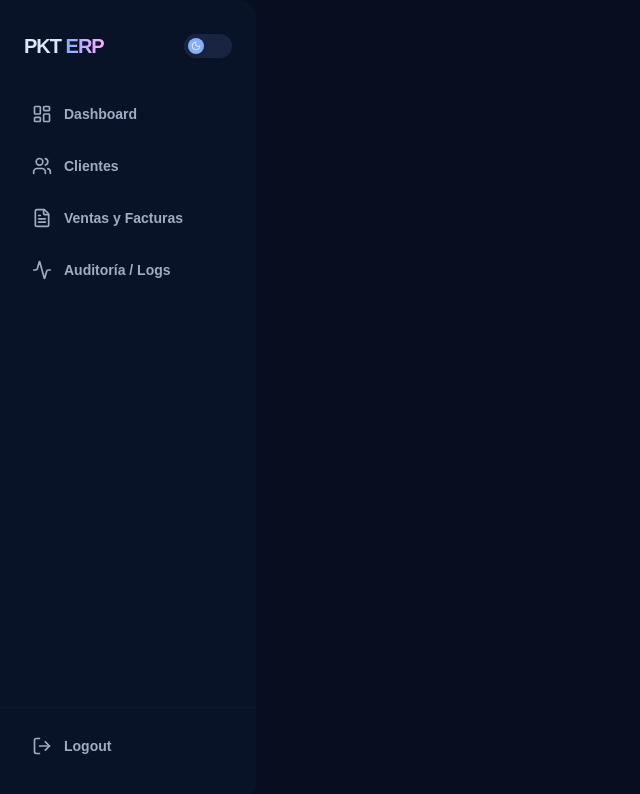
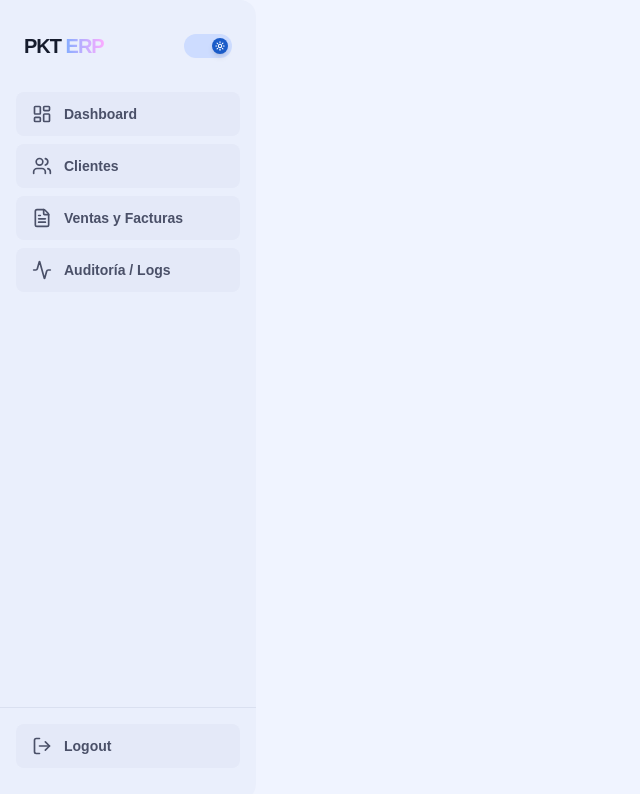
Before and after one commit to salempc-pe/PKT-ERP, a React app in the folder app/: page /admin in a window 1280 px wide. Shown: the top 794 px of the page, without its empty margins (0-640 px from the left). Built offline with nearby package versions, Linux system fonts and the light colour scheme; no server answers; the database is empty; sample sign-in values are in the browser's storage; the HTML template or start-up script is replaced by a standard one.

Commit message:
beta 1.2

```diff
--- a/app/src/App.jsx
+++ b/app/src/App.jsx
@@ -70,6 +70,10 @@
             <Route path="sales" element={<AdminBillingModule />} />
             <Route path="logs" element={<ActivityLogs />} />
           </Route>
+          <Route path="/login" element={<Navigate to="/" replace />} />
+
+          {/* Fallback for undefined routes */}
+          <Route path="*" element={<Navigate to="/" replace />} />
         </Routes>
       </AuthProvider>
       </ThemeProvider>
--- a/app/src/context/ThemeContext.jsx
+++ b/app/src/context/ThemeContext.jsx
@@ -7,7 +7,7 @@
   const [isDark, setIsDark] = useState(() => {
     const stored = localStorage.getItem('pkt_theme');
     if (stored !== null) return stored === 'dark';
-    return true; // Oscuro por defecto
+    return false; // Claro por defecto
   });
 
   useEffect(() => {
```
